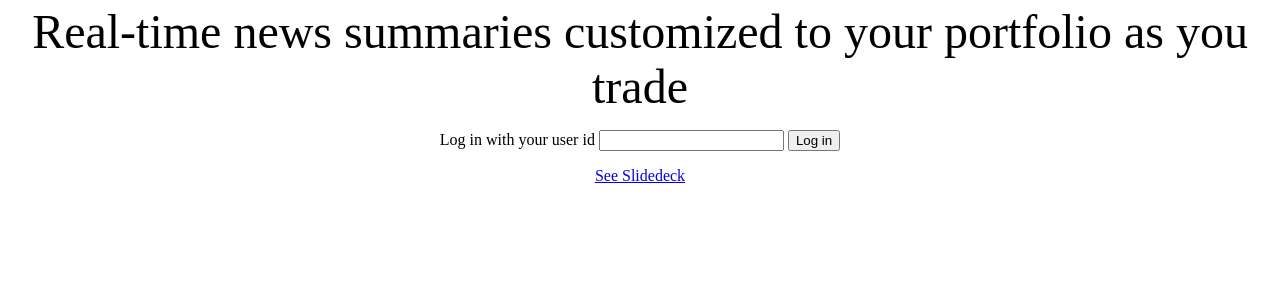
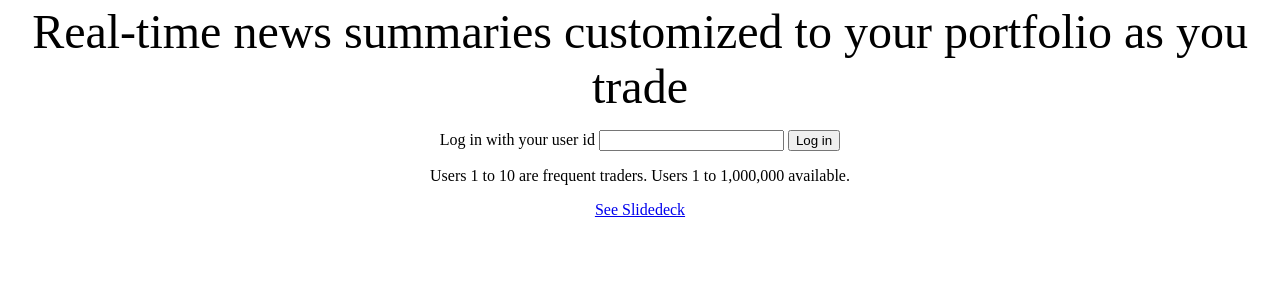
Before and after one commit to andyikchu/insightproject, a Flask app: page / in a window 1280 px wide. Shown: the part 262-544 px from the top of the page. Run offline with Flask 2, Linux system fonts and the light colour scheme.

Commit message:
add note about user ids

```diff
--- a/webapp/flask/app/templates/index.html
+++ b/webapp/flask/app/templates/index.html
@@ -13,6 +13,7 @@
 		<input type="submit" value="Log in"></input>
 	</form>
 	</p>
+	<p>Users 1 to 10 are frequent traders. Users 1 to 1,000,000 available.</p>
 </div>
 <div align="center">
 	<p>
```
